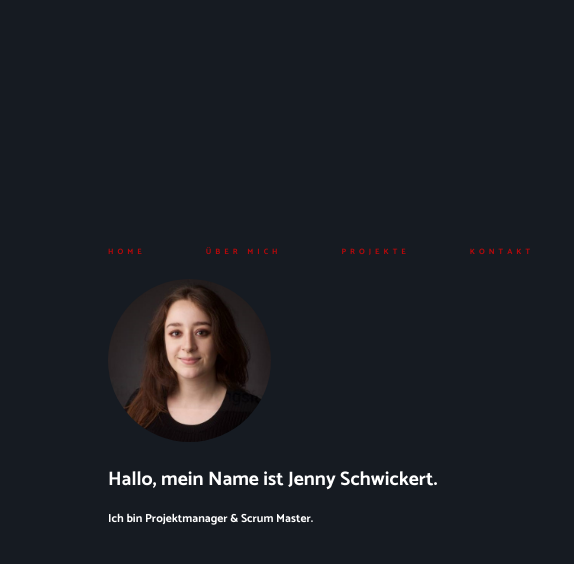
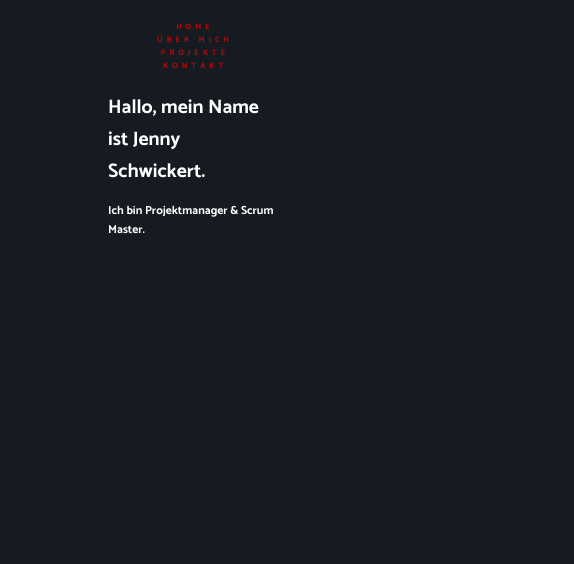
Before and after one commit to schwickertjenny/my-resume, a React (Create React App) app in the folder my-resume/: page / in a window 390 px wide. Shown: the top 564 px of the page, 574 px wide, since content can reach past the window. Built offline with nearby package versions, Linux system fonts and the light colour scheme.

Commit message:
responsive design

```diff
--- a/my-resume/src/app.styles.ts
+++ b/my-resume/src/app.styles.ts
@@ -1,22 +1,32 @@
-import styled, { createGlobalStyle } from "styled-components";
+import { createGlobalStyle } from "styled-components";
 
-export const GlobalStyle = createGlobalStyle `
+export const GlobalStyle = createGlobalStyle`
     html {
         height: 100%;
     }
     body {
         padding:0px 100px;
-        display:flex;
-        flex-direction: row;
-        justify-content: flex-start;
-        align-items:center;
-        height:calc(100% - 100px);
+        /* display:flex; */
+        color: #fff;
+        background-color: #161b22;
 
-        background-color: #161b22;
-        color: #fff;
     }
     * {
         box-sizing: border-box;
         font-family: 'Catamaran', sans-serif;
     }
+    @media (min-width:320px)  {
+        /* smartphones, portrait iPhone, portrait 480x320 phones (Android) */
+        body {
+        }
+    }
+    @media (min-width:480px)  { /* smartphones, Android phones, landscape iPhone */ }
+    @media (min-width:600px)  { /* portrait tablets, portrait iPad, e-readers (Nook/Kindle), landscape 800x480 phones (Android) */ }
+    @media (min-width:801px)  { /* tablet, landscape iPad, lo-res laptops ands desktops */ }
+    @media (min-width:1025px) { /* big landscape tablets, laptops, and desktops */ }
+    @media (min-width:1281px) {
+        /* hi-res laptops and desktops */
+        body {
+        }
+    }
 `;
--- a/my-resume/src/components/NavBar.styles.ts
+++ b/my-resume/src/components/NavBar.styles.ts
@@ -1,33 +1,37 @@
 import styled from "styled-components";
-import { Link } from "react-router-dom";
 
 export const Wrapper = styled.div`
+  .nav-bar {
+    margin: 40px 0;
+    text-align: center;
+    display: block;
+  }
   ul {
-    list-style: none;
+    list-style-type: none;
+    margin: 0;
+    padding: 0;
+    /* overflow: hidden; */
+
     -webkit-padding-start: 0px;
     padding-left: 20px;
     white-space: nowrap;
   }
-  ul:first-child,
-  li:first-child,
-  a:first-child {
-    padding-left: 0px;
-    margin-left: 0px;
-  }
   li {
+    /* float: left; */
     display: inline;
-    margin: 20px;
+    margin: 0 40px;
   }
   a {
-    text-transform: uppercase;
+    /* display: block; */
+    text-align: center;
     text-decoration: none;
-    color: red;
-    margin: 0 20px;
-    position: relative;
-    opacity: 0.7;
 
     font-size: 2vw;
+    text-transform: uppercase;
     letter-spacing: 4px;
+    position: relative;
+    color: red;
+    opacity: 0.7;
   }
   @keyframes blink {
     0%,
@@ -41,7 +45,7 @@ export const Wrapper = styled.div`
     }
   }
   a:hover {
-      opacity: 1;
+    opacity: 1;
   }
   a:hover::before {
     content: ">";
@@ -50,4 +54,39 @@ export const Wrapper = styled.div`
     font-size: 2vw;
     animation: blink 1.25s linear infinite;
   }
+
+  @media (max-width: 830px) {
+    .nav-bar {
+      margin: 20px 0;
+    }
+    a {
+      display: block;
+    }
+    a:hover::before {
+      content: none;
+      animation: none;
+    }
+    li {
+      display: inline;
+      margin: 0px;
+    }
+    ul {
+      padding: 0px;
+      white-space: none;
+    }
+  }
+
+  @media (min-width:1281px) {
+        /* hi-res laptops and desktops */
+        a {
+          font-size: 30px;
+        }
+        a:hover::before {
+          content: ">";
+          position: absolute;
+          left: -20px;
+          font-size: 30px;
+          animation: blink 1.25s linear infinite;
+        }
+    }
 `;
--- a/my-resume/src/components/NavBar.tsx
+++ b/my-resume/src/components/NavBar.tsx
@@ -1,5 +1,3 @@
-import { red } from "@material-ui/core/colors";
-import React, { useState } from "react";
 import { Outlet, Link } from "react-router-dom";
 import { Wrapper } from "./NavBar.styles";
 
@@ -8,19 +6,19 @@ import { NavBarLinks } from "../data/resume.data";
 
 export function NavBar() {
   return (
-    <>
-      <Wrapper className="nav-bar">
+    <Wrapper>
+      <div className="nav-bar">
         <nav>
           <ul>
             {NavBarLinks.map((link) => (
-              <li>
+              <li key={link.label}>
                 <Link to={link.value}>{link.label}</Link>
               </li>
             ))}
           </ul>
         </nav>
         <Outlet />
-      </Wrapper>
-    </>
+      </div>
+    </Wrapper>
   );
 }
--- /dev/null
+++ b/my-resume/src/components/TypeWriter.styles.ts
@@ -0,0 +1,133 @@
+import styled from "styled-components";
+
+/* Credit: https://codepen.io/jenlky/pen/dKoQrW */
+export const TypeWriter = styled.div`
+  .css-typing p {
+    border-right: 0.15em solid red;
+    font-family: "Courier";
+    font-size: 2vw;
+    white-space: nowrap;
+    overflow: hidden;
+  }
+  .css-typing p:nth-child(1) {
+    width: 60%; /*manually set width*/
+    -webkit-animation: type 2s steps(40, end);
+    animation: type 2s steps(40, end);
+    -webkit-animation-fill-mode: forwards;
+    animation-fill-mode: forwards;
+  }
+
+  .css-typing p:nth-child(2) {
+    width: 60%; /* manually set width */
+    opacity: 0;
+    -webkit-animation: type2 2s steps(40, end);
+    animation: type2 2s steps(40, end);
+    -webkit-animation-delay: 2s;
+    animation-delay: 2s;
+    -webkit-animation-fill-mode: forwards;
+    animation-fill-mode: forwards;
+  }
+
+  .css-typing p:nth-child(3) {
+    width: 520px; /* manually set width */
+    opacity: 0;
+    -webkit-animation: type3 5s steps(20, end),
+      blink 0.5s step-end infinite alternate;
+    animation: type3 2s steps(20, end), blink 0.5s step-end infinite alternate;
+    -webkit-animation-delay: 4s;
+    animation-delay: 4s;
+    -webkit-animation-fill-mode: forwards;
+    animation-fill-mode: forwards;
+  }
+
+  @keyframes type {
+    0% {
+      width: 0;
+    }
+    99.9% {
+      border-right: 0.15em solid red;
+    }
+    100% {
+      border: none;
+    }
+  }
+
+  @-webkit-keyframes type {
+    0% {
+      width: 0;
+    }
+    99.9% {
+      border-right: 0.15em solid red;
+    }
+    100% {
+      border: none;
+    }
+  }
+
+  @keyframes type2 {
+    0% {
+      width: 0;
+    }
+    1% {
+      opacity: 1;
+    }
+    99.9% {
+      border-right: 0.15em solid red;
+    }
+    100% {
+      opacity: 1;
+      border: none;
+    }
+  }
+
+  @-webkit-keyframes type2 {
+    0% {
+      width: 0;
+    }
+    1% {
+      opacity: 1;
+    }
+    99.9% {
+      border-right: 0.15em solid red;
+    }
+    100% {
+      opacity: 1;
+      border: none;
+    }
+  }
+
+  @keyframes type3 {
+    0% {
+      width: 0;
+    }
+    1% {
+      opacity: 1;
+    }
+    100% {
+      opacity: 1;
+    }
+  }
+
+  @-webkit-keyframes type3 {
+    0% {
+      width: 0;
+    }
+    1% {
+      opacity: 1;
+    }
+    100% {
+      opacity: 1;
+    }
+  }
+
+  @keyframes blink {
+    50% {
+      border-color: transparent;
+    }
+  }
+  @-webkit-keyframes blink {
+    50% {
+      border-color: tranparent;
+    }
+  }
+`;
--- a/my-resume/src/components/Welcome.styles.ts
+++ b/my-resume/src/components/Welcome.styles.ts
@@ -1,6 +1,6 @@
-import styled from 'styled-components';
+import styled from "styled-components";
 
-export const Wrapper = styled.div `
+export const Wrapper = styled.div`
   img {
     border-radius: 50%;
     width: 35%;
@@ -11,31 +11,14 @@ export const Wrapper = styled.div `
   p {
     font-size: 3vw;
   }
-`
 
-/* Credit: https://css-tricks.com/snippets/css/typewriter-effect/ 23.11.21 */
-export const TypeWriter = styled.div `
-
-   .typewriter h1 {
-        overflow: hidden; /* Ensures the content is not revealed until the animation */
-        border-right: .15em solid orange; /* The typwriter cursor */
-        white-space: nowrap; /* Keeps the content on a single line */
-        margin: 0 auto; /* Gives that scrolling effect as the typing happens */
-        letter-spacing: .15em; /* Adjust as needed */
-        animation:
-            typing 3.5s steps(40, end),
-            blink-caret .75s step-end infinite;
+  @media (min-width:1281px) {
+        /* hi-res laptops and desktops */
+        h1 {
+          font-size: 50px;
         }
-
-    /* The typing effect */
-    @keyframes typing {
-        from { width: 0 }
-        to { width: 100% }
+        p {
+          font-size: 40px;
         }
-
-    /* The typewriter cursor effect */
-    @keyframes blink-caret {
-        from, to { border-color: transparent }
-        50% { border-color: orange; }
     }
-`
+`;
--- a/my-resume/src/components/Welcome.tsx
+++ b/my-resume/src/components/Welcome.tsx
@@ -1,22 +1,23 @@
-import React from "react";
 //Styles
-import { Wrapper, TypeWriter } from "./Welcome.styles";
+import { Wrapper } from "./Welcome.styles";
+import { TypeWriter } from "./TypeWriter.styles";
 // Data
-import { personaData, welcomePage } from "../data/resume.data";
-
-let fullName = personaData.firstName + " " + personaData.sureName;
+import { welcomePage } from "../data/resume.data";
 
 function Welcome(): JSX.Element {
   return (
-      <>
-        {/* <TypeWriter /> */}
-        <Wrapper >
-            <img src={ personaData.profilePic } alt={ fullName }/>
-            <div className="typewriter">
-                <h1>{ welcomePage.hello }</h1>
-                <p>{ welcomePage.profession }</p>
-            </div>
-        </Wrapper>
+    <>
+      {/* <TypeWriter /> */}
+      <Wrapper>
+        {/* <img src={ personaData.profilePic } alt={ fullName }/> */}
+
+        <TypeWriter>
+            <h1>{welcomePage.hello}</h1>
+          {/* <div className="css-typing"> */}
+            <p>{welcomePage.profession}</p>
+          {/* </div> */}
+        </TypeWriter>
+      </Wrapper>
     </>
   );
 }
```
Lines whose indentation alone changed are shown as unchanged.
